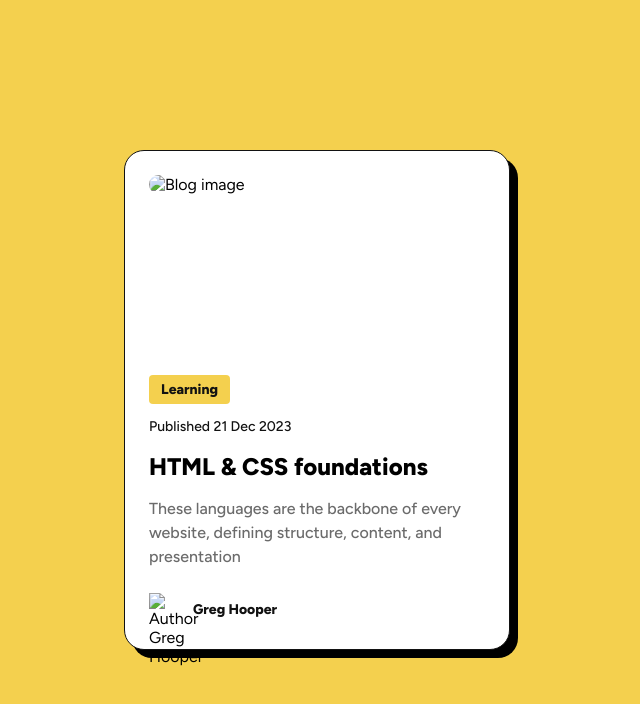
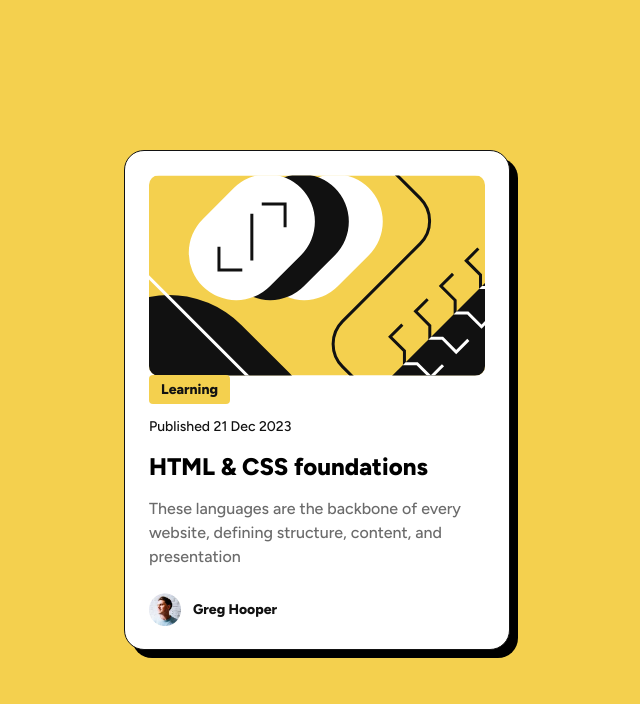
Before and after one commit to Veena-K-Venugopal/fm-blog-preview-card, a plain HTML site: page index.html in a window 1280 px wide. Shown: the whole page, without its empty margins (323-963 px from the left). Drawn offline with Linux system fonts and the light colour scheme; the site is published under a folder, as on GitHub Pages, so addresses that start at the root find nothing.

Commit message:
Updated image URLs

```diff
--- a/index.html
+++ b/index.html
@@ -15,7 +15,7 @@
 <body>
     <section class="blog-card">
         <figure class="card-image">
-            <img src="/images/illustration-article.svg" alt="Blog image">
+            <img src="./images/illustration-article.svg" alt="Blog image">
         </figure>
         <article class="card-text">
             <p class="category text-spacing">Learning</p>
@@ -27,7 +27,7 @@
         </article>
         <article class="author">
             <figure class="author-photo">
-                <img src="/images/image-avatar.webp" alt="Author Greg Hooper">
+                <img src="./images/image-avatar.webp" alt="Author Greg Hooper">
             </figure>
             <figcaption class="author-name">Greg Hooper</figcaption>
         </article>
```
